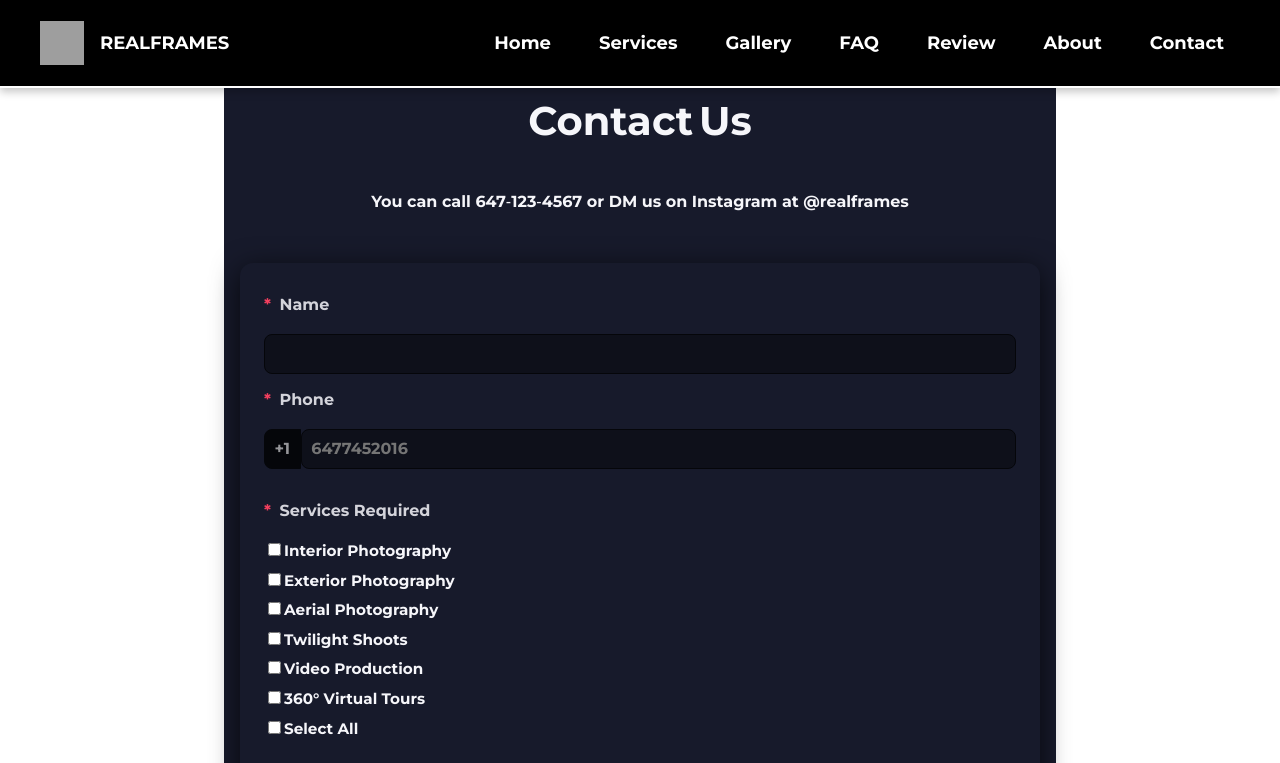
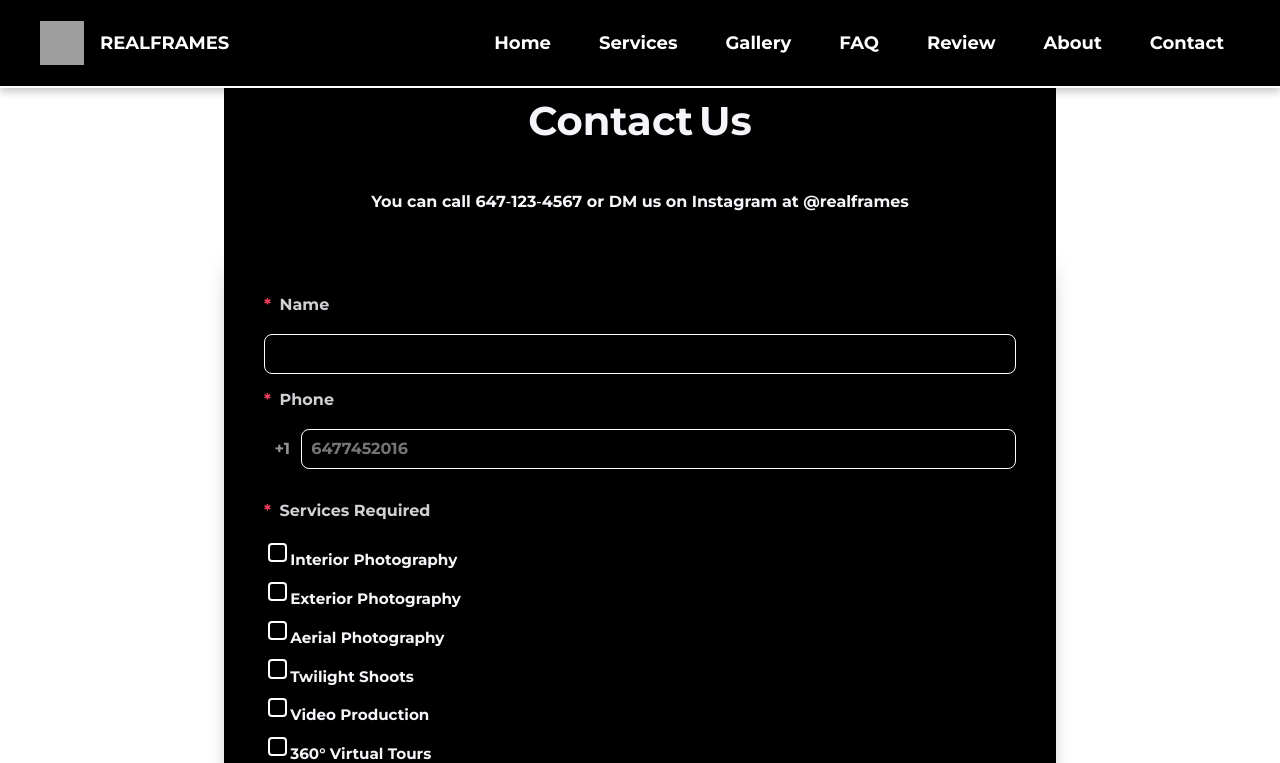
Before and after one commit to usmanAfzalKhan/realframez-website, a Next.js app: page /contact in a window 1280 px wide. Shown: the top 763 px of the page. Built offline with nearby package versions, Linux system fonts and the light colour scheme; grey boxes are pictures that could not be loaded.

Commit message:
Style contact inputs and checkboxes for site theme

```diff
--- a/src/app/contact/Contact.module.scss
+++ b/src/app/contact/Contact.module.scss
@@ -1,7 +1,7 @@
 // src/app/contact/Contact.module.scss
 @use 'sass:color';
 
-$bg:      #171a2b;
+$bg:      #000000;  // updated to pure black for site theme
 $text:    #f6f6fa;
 $accent:  #ffcc57;
 $trans:   200ms ease-out;
@@ -71,7 +71,7 @@ $trans:   200ms ease-out;
   border-radius: 8px;
   background: color.adjust($bg, $lightness: -5%);
   color: $text;
-  border: 1px solid color.adjust($bg, $lightness: -10%);
+  border: 1px solid #ffffff;  // white border on input fields
   transition: border $trans, background $trans;
   font-family: 'Montserrat', sans-serif;
   font-size: 1rem;
@@ -105,10 +105,44 @@ $trans:   200ms ease-out;
   margin-bottom: 0.6rem;
 }
 
+/* custom checkbox styles */
+.servicesGrid input[type="checkbox"] {
+  appearance: none;
+  width: 1.2rem;
+  height: 1.2rem;
+  border: 2px solid #ffffff;  // white border
+  background: #000000;        // black background
+  border-radius: 4px;
+  position: relative;
+  cursor: pointer;
+  transition: background $trans, border $trans;
+}
+
+.servicesGrid input[type="checkbox"]:checked {
+  /* background stays black, show white check mark */
+}
+
+.servicesGrid input[type="checkbox"]:checked::after {
+  content: '\2713'; /* Unicode checkmark */
+  position: absolute;
+  top: 0;
+  left: 0;
+  width: 100%;
+  height: 100%;
+  display: flex;
+  align-items: center;
+  justify-content: center;
+  color: #ffffff;  /* white check */
+  font-size: 1rem;
+}
+
 .checkboxLabel {
   font-size: 0.95rem;
   color: $text;
   font-family: 'Montserrat', sans-serif;
+  display: inline-flex;
+  align-items: center;
+  gap: 0.5rem;
 }
 
 .radioGroup {
```
